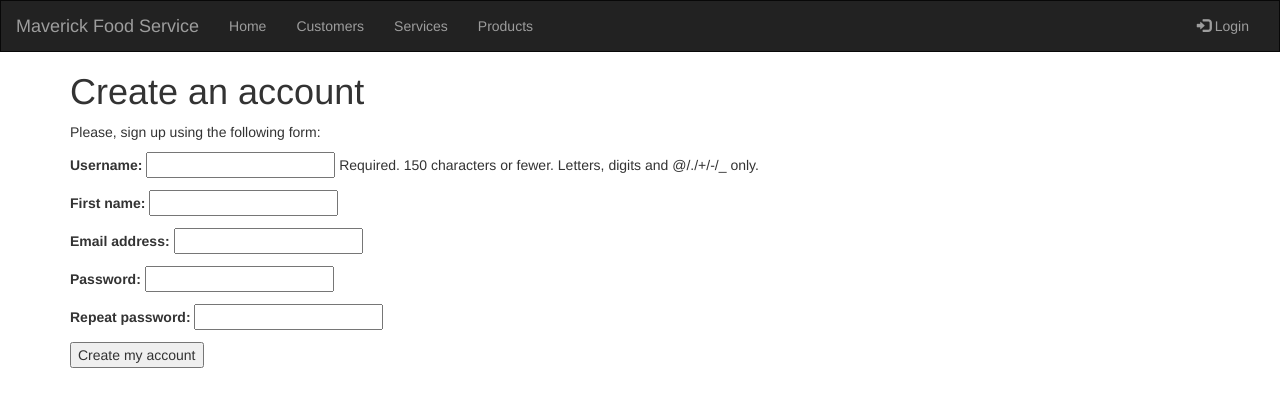
After one commit to wkoonings/maverickfoodservicewillem, a Django app: page /register/ in a window 1280 px wide. The commit adds this page. Shown: the top 407 px of the page. Run offline with Django 3.2, Linux system fonts and the light colour scheme; some libraries are stand-ins or nearby versions.

Commit message:
added registration functionality for users

```diff
--- a/crm/admin.py
+++ b/crm/admin.py
@@ -1,6 +1,10 @@
 from django.contrib import admin
 
-from .models import Customer, Service, Product
+from .models import Customer, Service, Product, Profile
+
+@admin.register(Profile)
+class ProfileAdmin(admin.ModelAdmin):
+    list_display = ['user', 'date_of_birth', 'photo']
 
 class CustomerList(admin.ModelAdmin):
     list_display = ( 'cust_name', 'organization', 'phone_number')
--- a/crm/forms.py
+++ b/crm/forms.py
@@ -1,6 +1,6 @@
 from django import forms
-
-from .models import Customer, Service, Product
+from django.contrib.auth.models import User
+from .models import Customer, Service, Product, Profile
 
 class CustomerForm(forms.ModelForm):
     class Meta:
@@ -17,3 +17,29 @@ class ProductForm(forms.ModelForm):
     class Meta:
         model = Product
         fields = ('cust_name', 'product', 'p_description', 'quantity', 'pickup_time', 'charge')
+
+class UserRegistrationForm(forms.ModelForm):
+    password = forms.CharField(label='Password',
+                               widget=forms.PasswordInput)
+    password2 = forms.CharField(label='Repeat password',
+                                widget=forms.PasswordInput)
+
+    class Meta:
+        model = User
+        fields = ('username', 'first_name', 'email')
+
+    def clean_password2(self):
+        cd = self.cleaned_data
+        if cd['password'] != cd['password2']:
+            raise forms.ValidationError('Passwords don\'t match.')
+        return cd['password2']
+
+class UserEditForm(forms.ModelForm):
+    class Meta:
+        model = User
+        fields = ('first_name', 'last_name', 'email')
+
+class ProfileEditForm(forms.ModelForm):
+    class Meta:
+        model = Profile
+        fields = ('date_of_birth', 'photo')
--- a/crm/templates/crm/dashboard.html
+++ b/crm/templates/crm/dashboard.html
@@ -4,5 +4,5 @@
 
 {% block content %}
   <h1>Dashboard</h1>
-  <p>Welcome to your dashboard.</p>
+  <p>Welcome to your dashboard. You can <a href="{% url 'crm:edit' %}">edit your profile</a> or <a href="{% url 'crm:password_change' %}">change your password</a>.</p>
 {% endblock %}
--- /dev/null
+++ b/crm/templates/crm/register.html
@@ -0,0 +1,13 @@
+{% extends "crm/base.html" %}
+
+{% block title %}Create an account{% endblock %}
+
+{% block content %}
+  <h1>Create an account</h1>
+  <p>Please, sign up using the following form:</p>
+  <form action="." method="post">
+    {{ user_form.as_p }}
+    {% csrf_token %}
+    <p><input type="submit" value="Create my account"></p>
+  </form>
+{% endblock %}
--- a/crm/templates/registration/logged_out.html
+++ b/crm/templates/registration/logged_out.html
@@ -1,4 +1,4 @@
-{% extends "base.html" %}
+{% extends "crm/base.html" %}
 
 {% block title %}Logged out{% endblock %}
 
--- a/crm/templates/registration/login.html
+++ b/crm/templates/registration/login.html
@@ -15,6 +15,8 @@
         <input type="submit" value="login"/>
         <input type="hidden" name="next" value="{{ next }}"/>
     </form>
+If you don't have an account <a href="{% url 'crm:register' %}}">register here</a>
+<br/>
 <p><a href="{% url "password_reset" %}">Forgotten your
  password?</a></p>
 {% endblock %}
--- a/crm/templates/registration/password_reset_confirm.html
+++ b/crm/templates/registration/password_reset_confirm.html
@@ -1,4 +1,4 @@
-{% extends "base.html" %}
+{% extends "crm/base.html" %}
 
 {% block title %}Reset your password{% endblock %}
 
--- a/crm/templates/registration/password_reset_done.html
+++ b/crm/templates/registration/password_reset_done.html
@@ -1,4 +1,4 @@
-{% extends "base.html" %}
+{% extends "crm/base.html" %}
 
 {% block title %}Reset your password{% endblock %}
 
--- a/crm/templates/registration/password_reset_form.html
+++ b/crm/templates/registration/password_reset_form.html
@@ -1,4 +1,4 @@
-{% extends "base.html" %}
+{% extends "crm/base.html" %}
 
 {% block title %}Reset your password{% endblock %}
 
--- a/crm/urls.py
+++ b/crm/urls.py
@@ -37,4 +37,6 @@ urlpatterns = [
     path('reset/done/',
          auth_views.PasswordResetCompleteView.as_view(),
          name='password_reset_complete'),
+    path('register/', views.register, name='register'),
+    path('edit/', views.edit, name='edit'),
 ]
--- a/crm/views.py
+++ b/crm/views.py
@@ -136,3 +136,45 @@ def dashboard(request):
     return render(request,
                   'crm/dashboard.html',
                   {'section': 'dashboard'})
+
+def register(request):
+    if request.method == 'POST':
+        user_form = UserRegistrationForm(request.POST)
+        if user_form.is_valid():
+            # Create a new user object but avoid saving it yet
+            new_user = user_form.save(commit=False)
+            # Set the chosen password
+            new_user.set_password(
+                user_form.cleaned_data['password'])
+            # Save the User object
+            new_user.save()
+            Profile.objects.create(user=new_user)
+            return render(request,
+                          'crm/register_done.html',
+                          {'new_user': new_user})
+    else:
+        user_form = UserRegistrationForm()
+    return render(request,
+                  'crm/register.html',
+                  {'user_form': user_form})
+
+@login_required
+def edit(request):
+    if request.method == 'POST':
+        user_form = UserEditForm(instance=request.user,
+                                 data=request.POST)
+        profile_form = ProfileEditForm(
+                                    instance=request.user.profile,
+                                    data=request.POST,
+                                    files=request.FILES)
+        if user_form.is_valid() and profile_form.is_valid():
+            user_form.save()
+            profile_form.save()
+    else:
+        user_form = UserEditForm(instance=request.user)
+        profile_form = ProfileEditForm(
+                                    instance=request.user.profile)
+    return render(request,
+                  'crm/edit.html',
+                  {'user_form': user_form,
+                   'profile_form': profile_form})
--- a/mfscrm/settings.py
+++ b/mfscrm/settings.py
@@ -139,6 +139,8 @@ LOGIN_URL = 'login'
 LOGOUT_URL = 'logout'
 LOGIN_REDIRECT_URL = '/home'
 LOGOUT_REDIRECT_URL = '/home'
+MEDIA_URL = '/media/'
+MEDIA_ROOT = os.path.join(BASE_DIR, 'media/')
 
 PROJECT_ROOT = os.path.dirname(os.path.abspath(__file__))
 
--- a/mfscrm/urls.py
+++ b/mfscrm/urls.py
@@ -16,9 +16,15 @@ Including another URLconf
 from django.conf.urls import url, include
 from django.contrib import admin
 from django.urls import path
+from django.conf import settings
+from django.conf.urls.static import static
 
 urlpatterns = [
     path('admin/', admin.site.urls),
     path('', include('crm.urls')),
     path('accounts/ ', include('django.contrib.auth.urls')),
 ]
+
+if settings.DEBUG:
+    urlpatterns += static(settings.MEDIA_URL,
+                          document_root=settings.MEDIA_ROOT)
--- a/requirements.txt
+++ b/requirements.txt
@@ -7,3 +7,4 @@ whitenoise==4.0
 django-taggit==0.22.2
 django-crispy-forms>=1.7.2
 django-mathfilters==0.4.0
+pillow==5.1.0
```
Also changed, not shown: crm/models.py (+11 -0 lines), crm/templates/crm/edit.html (added, +14 -0 lines), crm/templates/crm/register_done.html (added, +8 -0 lines), crm/migrations/0004_profile.py (added).
